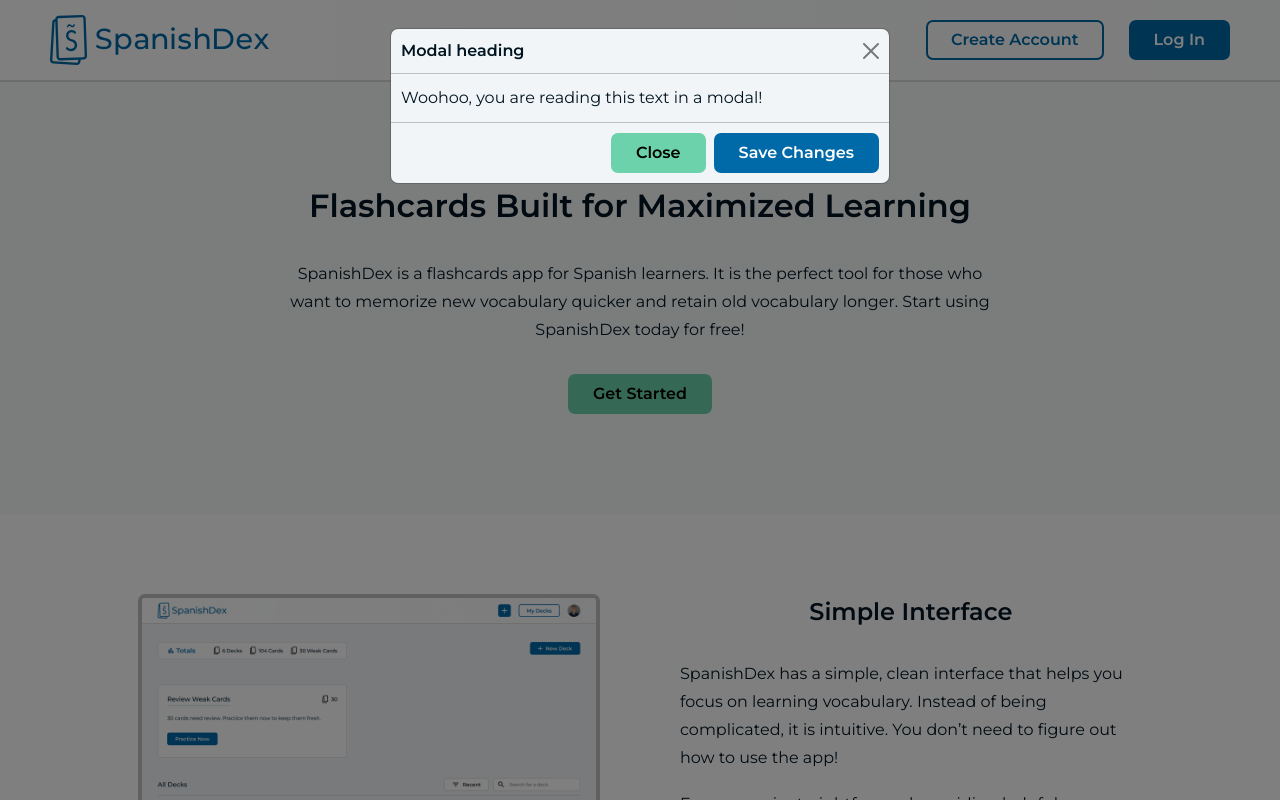
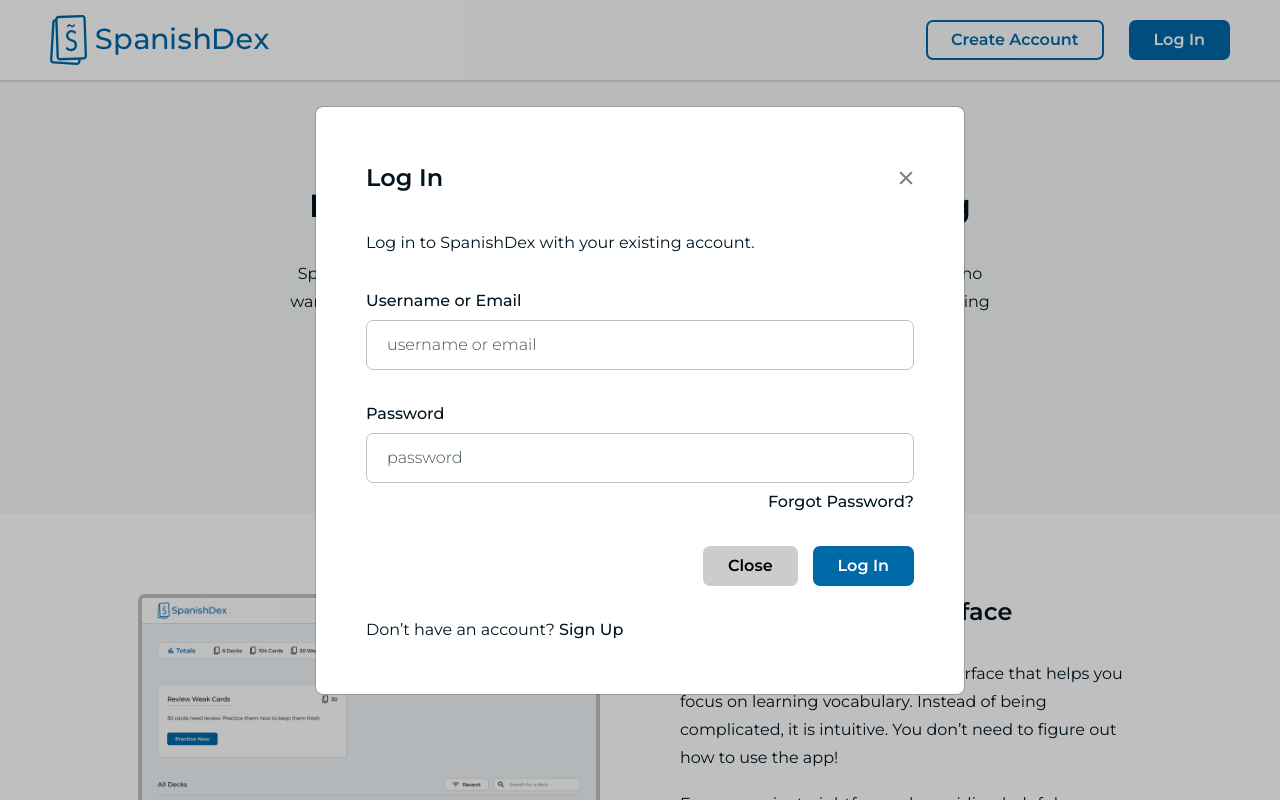
Before and after one commit to JakinCS/SpanishDex, a Next.js app: page / in a window 1280 px wide. Both pictures are taken after a click on the button "Log In". Shown: the top 800 px of the page. Built offline with nearby package versions, Linux system fonts and the light colour scheme.

Commit message:
Mostly customized modals

```diff
--- a/app/components/HomepageHeader/LogInModal.jsx
+++ b/app/components/HomepageHeader/LogInModal.jsx
@@ -1,22 +1,44 @@
 'use client'
 import Modal from "react-bootstrap/Modal";
 import Button from "react-bootstrap/Button";
+import Stack from "react-bootstrap/Stack"
+import Form from "react-bootstrap/Form";
+import Container from "react-bootstrap/Container"
 
 function LogInModal(props) {
   return (
-    <Modal show={props.show} onHide={props.handleClose}>
+    <Modal show={props.show} onHide={props.handleClose} backdrop="static" centered>
       <Modal.Header closeButton>
-        <Modal.Title>Modal heading</Modal.Title>
+        <Modal.Title as='h2'>Log In</Modal.Title>
       </Modal.Header>
-      <Modal.Body>Woohoo, you are reading this text in a modal!</Modal.Body>
-      <Modal.Footer>
-        <Button variant="secondary" onClick={props.handleClose}>
-          Close
-        </Button>
-        <Button variant="primary" onClick={props.handleClose}>
-          Save Changes
-        </Button>
-      </Modal.Footer>
+      <Modal.Body>
+        <Stack gap={5}>
+          {/* <h2>Log In</h2> */}
+          <p>Log in to SpanishDex with your existing account.</p>
+          <Form>
+            <Form.Group className="mb-5" controlId="userName">
+              <Form.Label className="fw-medium">Username or Email</Form.Label>
+              <Form.Control type="text" placeholder="username or email" />
+            </Form.Group>
+            <Form.Group className="mb-5" controlId="userEmail">
+              <Form.Label className="fw-medium">Password</Form.Label>
+              <Form.Control type="password" placeholder="password" />
+              <p style={{marginTop: '0.3125rem', textAlign: 'right'}}>
+                <a href="#">Forgot Password?</a>
+              </p>
+            </Form.Group>
+            <Container fluid className="d-flex gap-4 justify-content-end p-0">
+              <Button variant="gray" onClick={props.handleClose}>
+                Close
+              </Button>
+              <Button variant="primary" onClick={props.handleClose}>
+                Log In
+              </Button>
+            </Container>
+          </Form>
+          <p>Don’t have an account? <a href='#'>Sign Up</a></p>
+        </Stack>
+      </Modal.Body>
     </Modal>
   );
 }
--- a/app/scss/_variables.scss
+++ b/app/scss/_variables.scss
@@ -119,6 +119,12 @@
 $headings-margin-bottom: 0;
 $paragraph-margin-bottom: 0;
 
+// Change link styles
+
+$link-color:                              $blue-900;
+$link-decoration:                         none;
+$link-hover-color:                        $green;
+
 
 
 
@@ -231,6 +237,28 @@
 
 
 
+/* ----------------------- MODALS ------------------------- */
+
+// $modal-inner-padding: $spacer * 5;
+$modal-inner-padding: $spacer * 0;
+$modal-header-padding: 0;
+
+$modal-header-border-width: 0;
+
+$modal-content-bg: $white;
+$modal-sm: 300px;
+$modal-md: 650px;
+$modal-lg: 800px;
+$modal-xl: 1140px;
+
+$modal-backdrop-opacity: .25;
+
+$modal-transition: transform .15s ease-in-out;
+
+
+
+
+
 /* -------------- MISCELLANEOUS ----------------  */
 
 // Change the background color of the body
--- a/app/scss/custom.scss
+++ b/app/scss/custom.scss
@@ -121,3 +121,30 @@
     outline-offset: .3125rem;
     box-shadow: none;
 }
+
+
+
+
+/* ----------------- TYPOGRAPHY ----------------- */
+
+/* -- Links -- */
+
+a {
+    font-weight: 500;
+    transition: color .15s ease-in-out
+}
+
+
+
+
+/* -------------------- MODALS ------------------- */
+
+/* Adjusting spacing */
+
+.modal-content {
+    padding: 3.125rem;
+}
+
+.modal-header {
+    margin-bottom: 1.875rem;
+}
```
